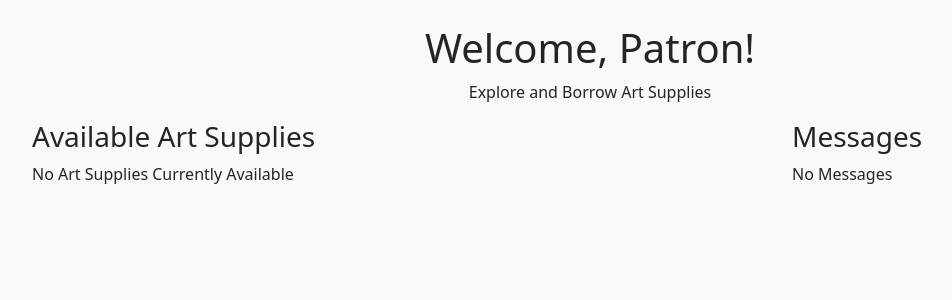
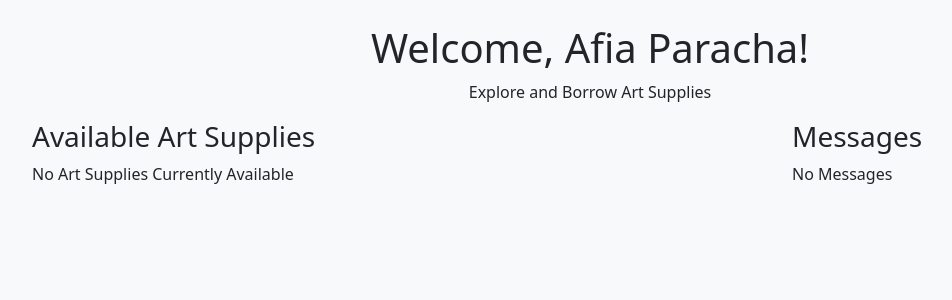
Before and after one commit to afiap333/art-library-afia, a Django app: page /patron/ in a window 1280 px wide. Shown: the part 56-356 px from the top of the page, without its empty margins (50-1002 px from the left). Run offline with Django 5.2, Linux system fonts and the light colour scheme; a user stored in the database is signed in; data that the repository does not hold is empty; some libraries are stand-ins or nearby versions.

Commit message:
added in get names

```diff
--- a/artlibrary/templates/artlibrary/librarian.html
+++ b/artlibrary/templates/artlibrary/librarian.html
@@ -32,7 +32,7 @@
 
     <!--rest of the page-->
     <div class="container mt-4">
-        <h1 class="text-center">Welcome, Librarian!</h1>
+        <h1 class="text-center">Welcome, {{ request.user.get_full_name }}!</h1>
         <p class="text-center">Lend and Borrow Art Supplies</p>
 
         <div class="row">
--- a/artlibrary/templates/artlibrary/patron.html
+++ b/artlibrary/templates/artlibrary/patron.html
@@ -32,7 +32,7 @@
 
     <!-- Main Content -->
     <div class="container mt-4">
-        <h1 class="text-center">Welcome, Patron!</h1>
+        <h1 class="text-center">Welcome, {{ request.user.get_full_name }}!</h1>
         <p class="text-center">Explore and Borrow Art Supplies</p>
 
         <div class="row">
```
Also changed, not shown: db.sqlite3.
